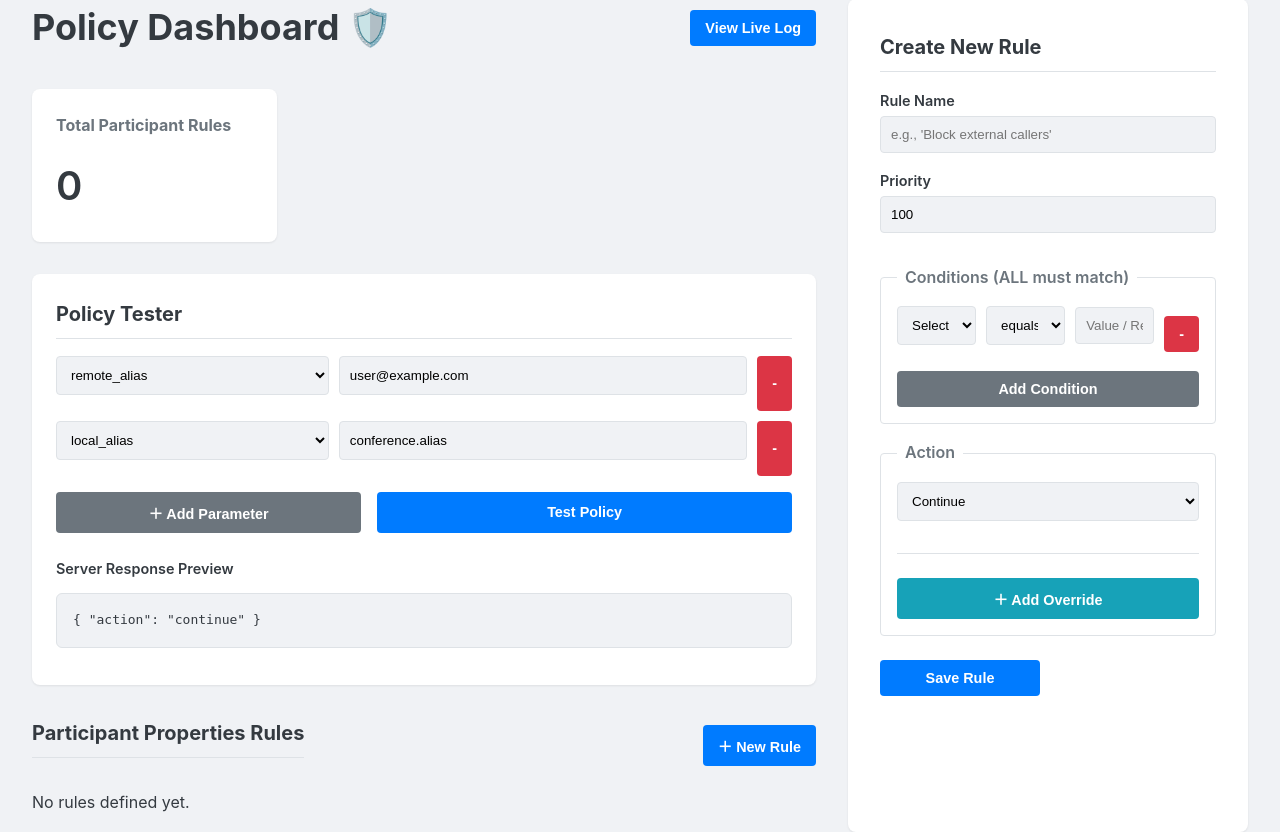
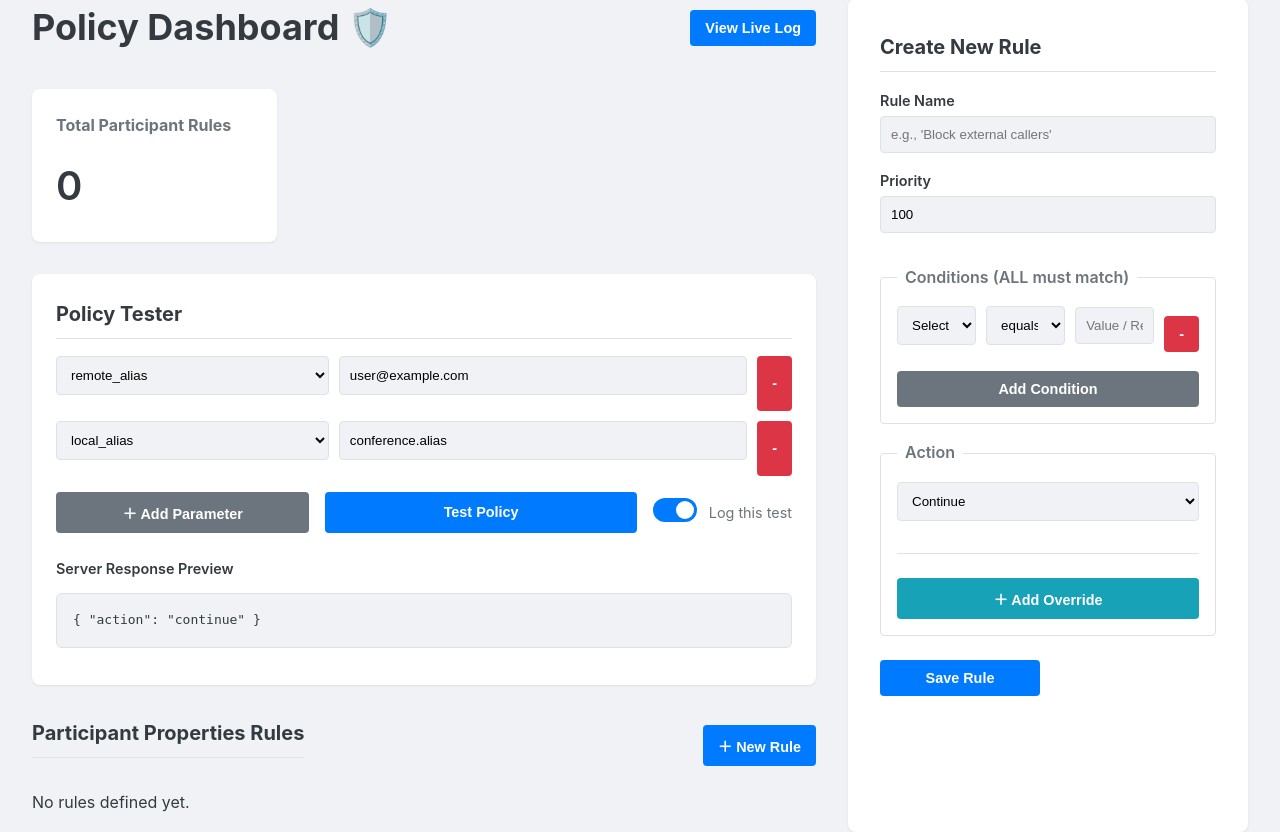
Before and after one commit to lorist/flask_external_policy, a Flask app: page /admin in a window 1280 px wide. Shown: the part 33-865 px from the top of the page. Run offline with Flask 3, Linux system fonts and the light colour scheme; data that the repository does not hold is empty.

Commit message:
Add toggle to log policy tester

```diff
--- a/app.py
+++ b/app.py
@@ -214,12 +214,25 @@ def test_participant_policy():
     A safe endpoint for the UI to test participant policy rules.
     This uses the exact same logic as the real endpoint.
     """
+    # --- NEW: Check for the log_enabled parameter ---
+    log_enabled = request.args.get('log_enabled') == 'true'
+
+    if log_enabled:
+        app.logger.info(f"--> [TEST] PARTICIPANT REQUEST: {request.url}")
+
     request_data = dict(request.args)
-    # The logic here is identical to the production participant_properties endpoint
     rules = Rule.query.filter_by(policy_type='participant', is_enabled=True).order_by(Rule.priority.desc(), Rule.id.asc()).all()
+
     for rule in rules:
         if all(evaluate_condition(request_data.get(c.field, ''), c.operator, c.value) for c in rule.conditions):
-            return build_policy_response(rule)
+            response = build_policy_response(rule)
+            if log_enabled:
+                app.logger.info(f"<-- [TEST] RESPONSE: Matched '{rule.name}'. Sending {response.get_data(as_text=True).strip()}")
+            return response
+
+    if log_enabled:
+        app.logger.info("<-- [TEST] RESPONSE: No match. Sending default 'continue'.")
+
     return jsonify({"action": "continue"})
 
 # --- Database Seeding Commands ---
--- a/static/css/style.css
+++ b/static/css/style.css
@@ -397,3 +397,11 @@ input:checked + .slider:before {
     border-radius: 6px;
     padding: 1rem;
 }
+.tester-log-toggle {
+    display: flex;
+    align-items: center;
+    gap: 0.75rem;
+    margin-left: auto; /* Pushes it to the right */
+    color: var(--text-light);
+    font-size: 0.9rem;
+}
--- a/static/js/admin.js
+++ b/static/js/admin.js
@@ -23,6 +23,7 @@ document.addEventListener('DOMContentLoaded', () => {
     policyTestForm.addEventListener('submit', async (e) => {
         e.preventDefault();
         const params = new URLSearchParams();
+        const logToggle = document.getElementById('log-test-toggle');
 
         // Gather all the dynamic key-value pairs
         document.querySelectorAll('.test-param-row').forEach(row => {
@@ -32,6 +33,11 @@ document.addEventListener('DOMContentLoaded', () => {
                 params.append(key, value);
             }
         });
+
+        // --- NEW: Add the log_enabled parameter if the toggle is checked ---
+        if (logToggle.checked) {
+            params.append('log_enabled', 'true');
+        }
 
         const response = await fetch(`/admin/api/test-policy?${params.toString()}`);
         const data = await response.json();
--- a/templates/admin.html
+++ b/templates/admin.html
@@ -30,6 +30,14 @@
                 <div class="tester-buttons">
                     <button type="button" id="add-test-param-btn">＋ Add Parameter</button>
                     <button type="submit" class="submit-btn">Test Policy</button>
+                    <!-- ADD THIS TOGGLE SWITCH -->
+                    <div class="tester-log-toggle">
+                        <label class="toggle-switch">
+                            <input type="checkbox" id="log-test-toggle" checked>
+                            <span class="slider"></span>
+                        </label>
+                        <span>Log this test</span>
+                    </div>
                 </div>
             </form>
             <div class="test-response">
```
